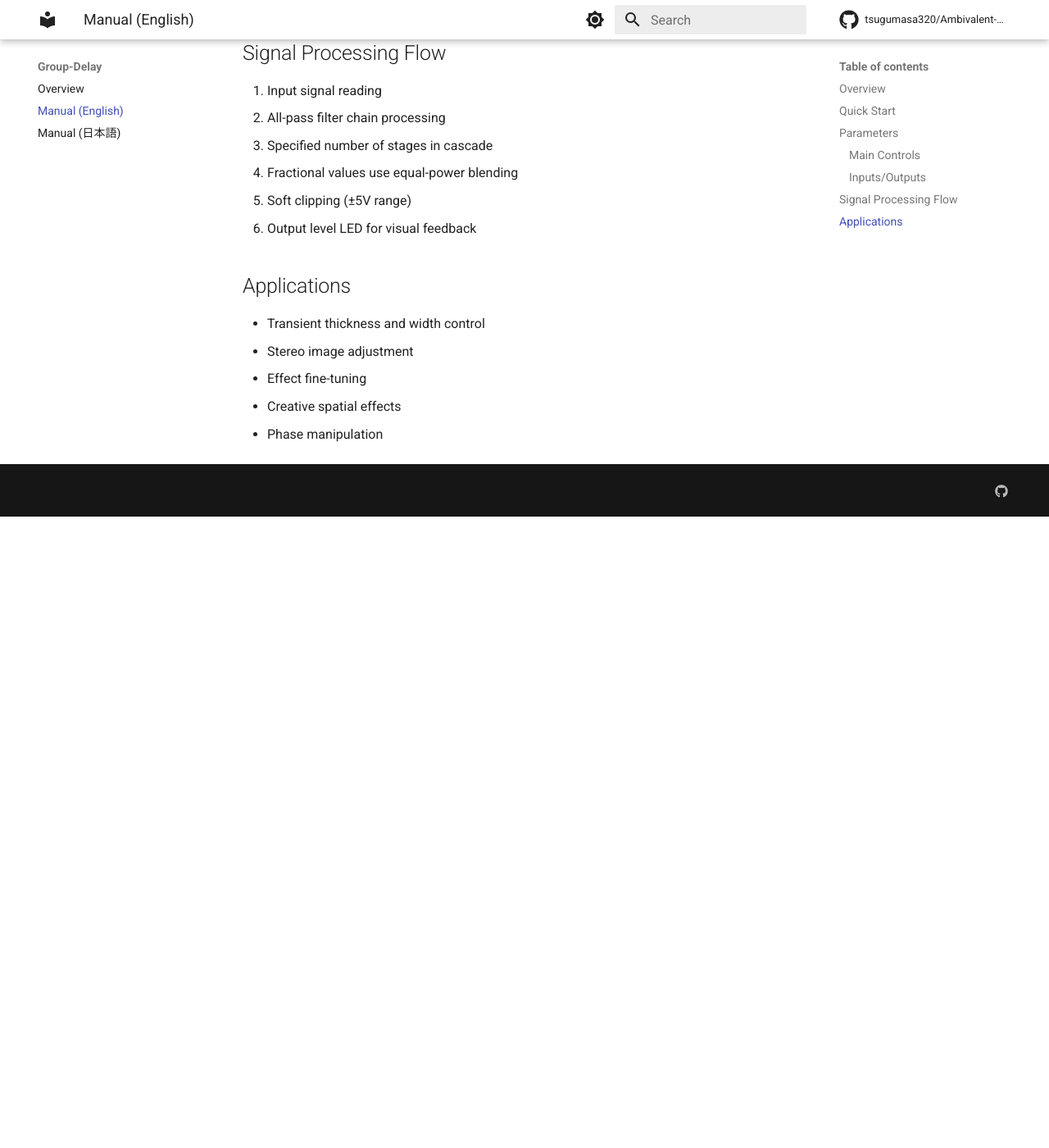
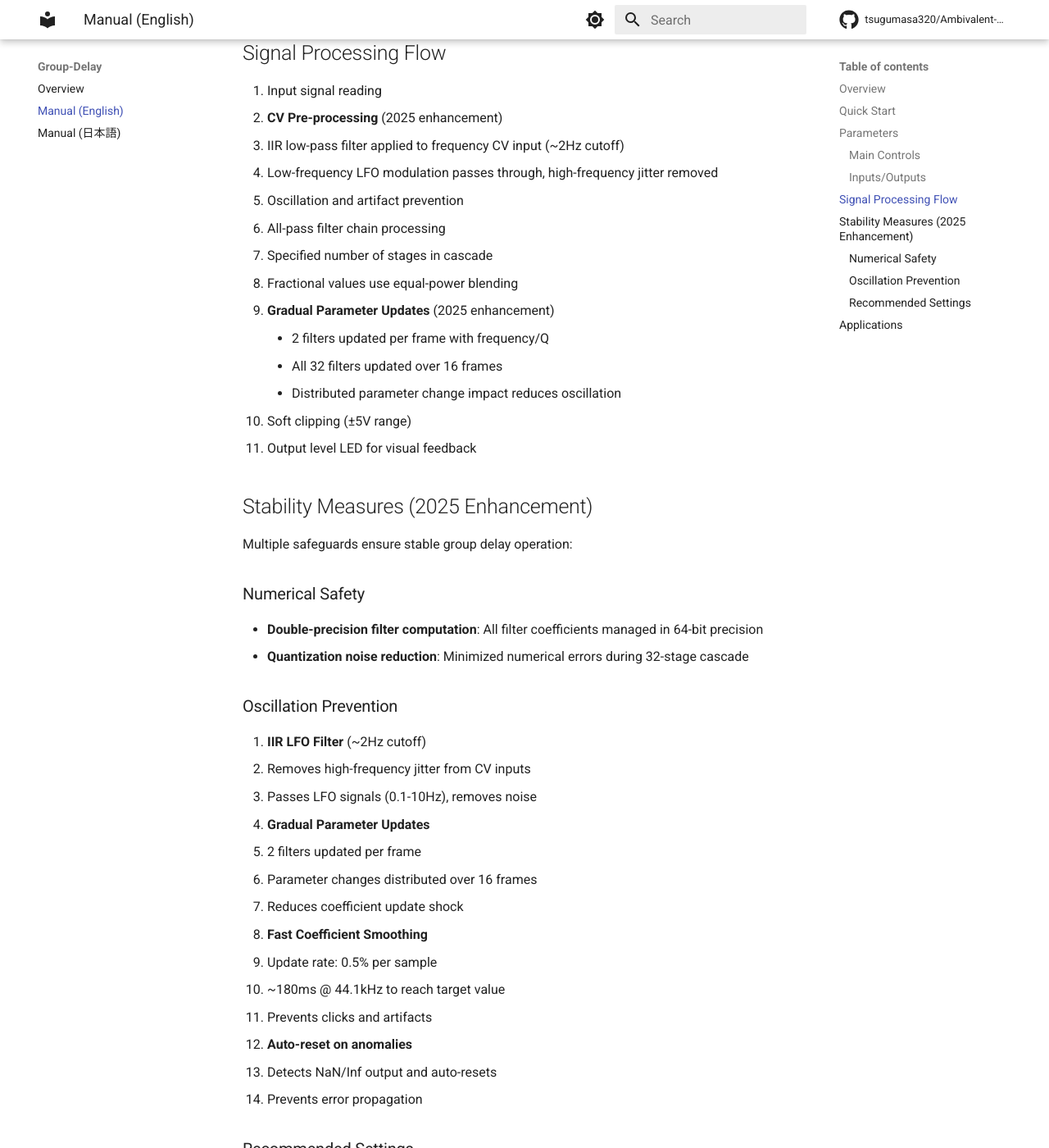
Before and after one commit to tsugumasa320/Ambivalent-Instruments-Manual, an MkDocs documentation site: the page built from docs/group-delay/manual.md, in a window 1280 px wide and 1400 px high, scrolled down 1318 px. Shown: the whole window at 82% size. Built offline with MkDocs 1.6.1 and Material for MkDocs 9.7.7, drawn with Linux system fonts in a browser that asks for light colours; comment, search, counter and statistics services are not loaded; before the commit the page ends 1948 px from its top, so only the background shows below that; some of the changed text lies outside the part shown.

Commit message:
Update Group-Delay documentation with IIR LFO filter and gradual update details
- Add IIR LFO filter explanation (~2Hz cutoff, jitter removal)
- Document gradual parameter updates (2 filters/frame, 16-frame full update)
- Add stability measures section with numerical safety details
- Include recommended settings and LFO frequency ranges
- Add stability measures section in English version

```diff
--- a/docs/group-delay/manual.md
+++ b/docs/group-delay/manual.md
@@ -50,11 +50,53 @@ GroupDelay uses cascaded all-pass filters to create frequency-dependent phase de
 ## Signal Processing Flow
 
 1. Input signal reading
-2. All-pass filter chain processing
+2. **CV Pre-processing** (2025 enhancement)
+   - IIR low-pass filter applied to frequency CV input (~2Hz cutoff)
+   - Low-frequency LFO modulation passes through, high-frequency jitter removed
+   - Oscillation and artifact prevention
+3. All-pass filter chain processing
    - Specified number of stages in cascade
    - Fractional values use equal-power blending
-3. Soft clipping (±5V range)
-4. Output level LED for visual feedback
+   - **Gradual Parameter Updates** (2025 enhancement)
+     - 2 filters updated per frame with frequency/Q
+     - All 32 filters updated over 16 frames
+     - Distributed parameter change impact reduces oscillation
+4. Soft clipping (±5V range)
+5. Output level LED for visual feedback
+
+## Stability Measures (2025 Enhancement)
+
+Multiple safeguards ensure stable group delay operation:
+
+### Numerical Safety
+- **Double-precision filter computation**: All filter coefficients managed in 64-bit precision
+- **Quantization noise reduction**: Minimized numerical errors during 32-stage cascade
+
+### Oscillation Prevention
+1. **IIR LFO Filter** (~2Hz cutoff)
+   - Removes high-frequency jitter from CV inputs
+   - Passes LFO signals (0.1-10Hz), removes noise
+
+2. **Gradual Parameter Updates**
+   - 2 filters updated per frame
+   - Parameter changes distributed over 16 frames
+   - Reduces coefficient update shock
+
+3. **Fast Coefficient Smoothing**
+   - Update rate: 0.5% per sample
+   - ~180ms @ 44.1kHz to reach target value
+   - Prevents clicks and artifacts
+
+4. **Auto-reset on anomalies**
+   - Detects NaN/Inf output and auto-resets
+   - Prevents error propagation
+
+### Recommended Settings
+- **Low risk**: AMOUNT = 8~16 stages (maintains effect, improved stability)
+- **Medium risk**: AMOUNT = 16~24 stages (stronger effect, moderate stability)
+- **High risk**: AMOUNT = 24~32 stages (maximum effect, caution with LFO)
+
+For LFO modulation of FREQ, the IIR filter passes only low frequencies. Use LFO rates in the **0.1~5Hz range** for best results.
 
 ## Applications
 
@@ -63,3 +105,4 @@ GroupDelay uses cascaded all-pass filters to create frequency-dependent phase de
 - Effect fine-tuning
 - Creative spatial effects
 - Phase manipulation
+- Dynamic spatial effects with LFO modulation
```
Also changed, not shown: docs/group-delay/manual_jp.md (+46 -3 lines).
